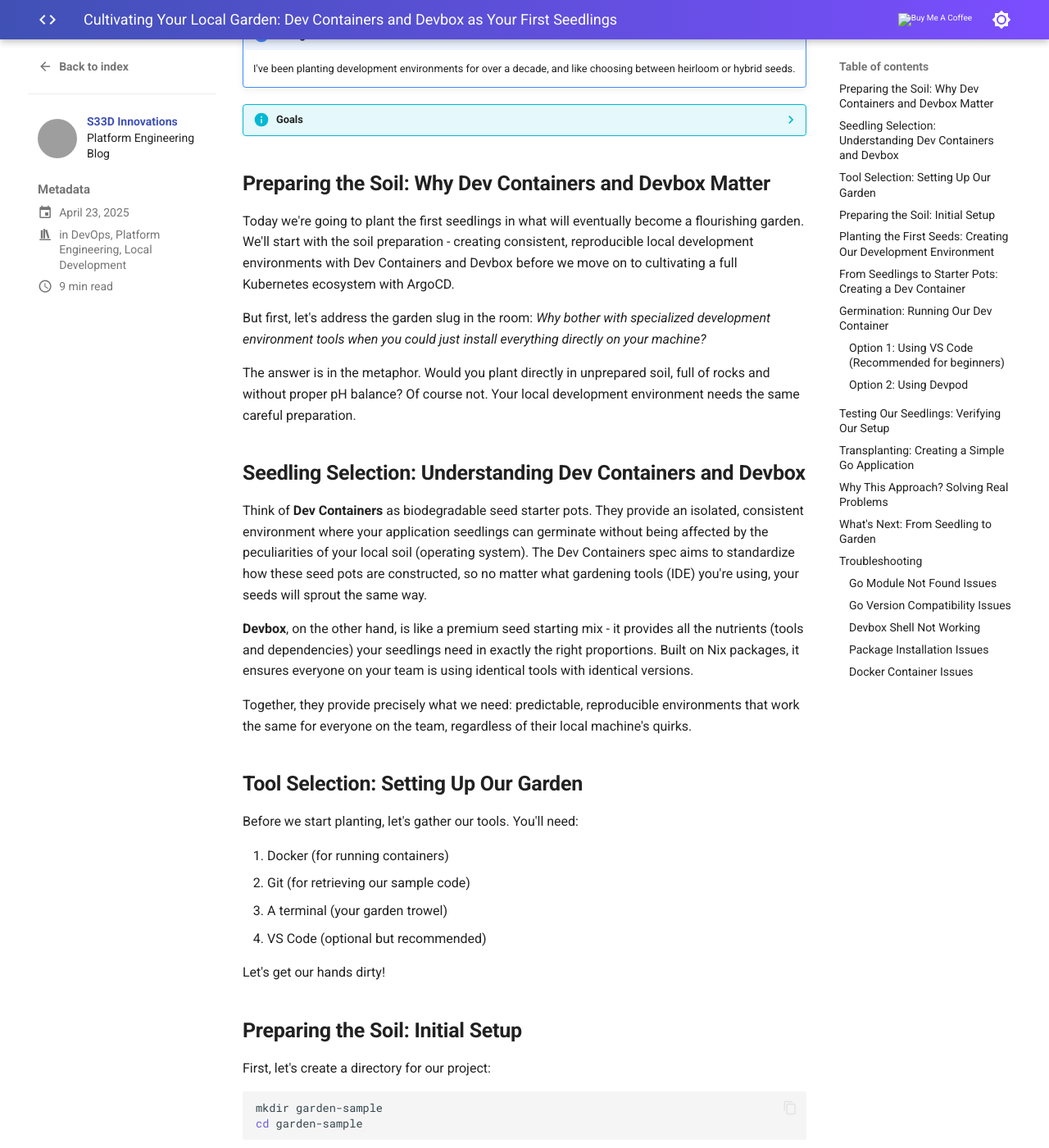
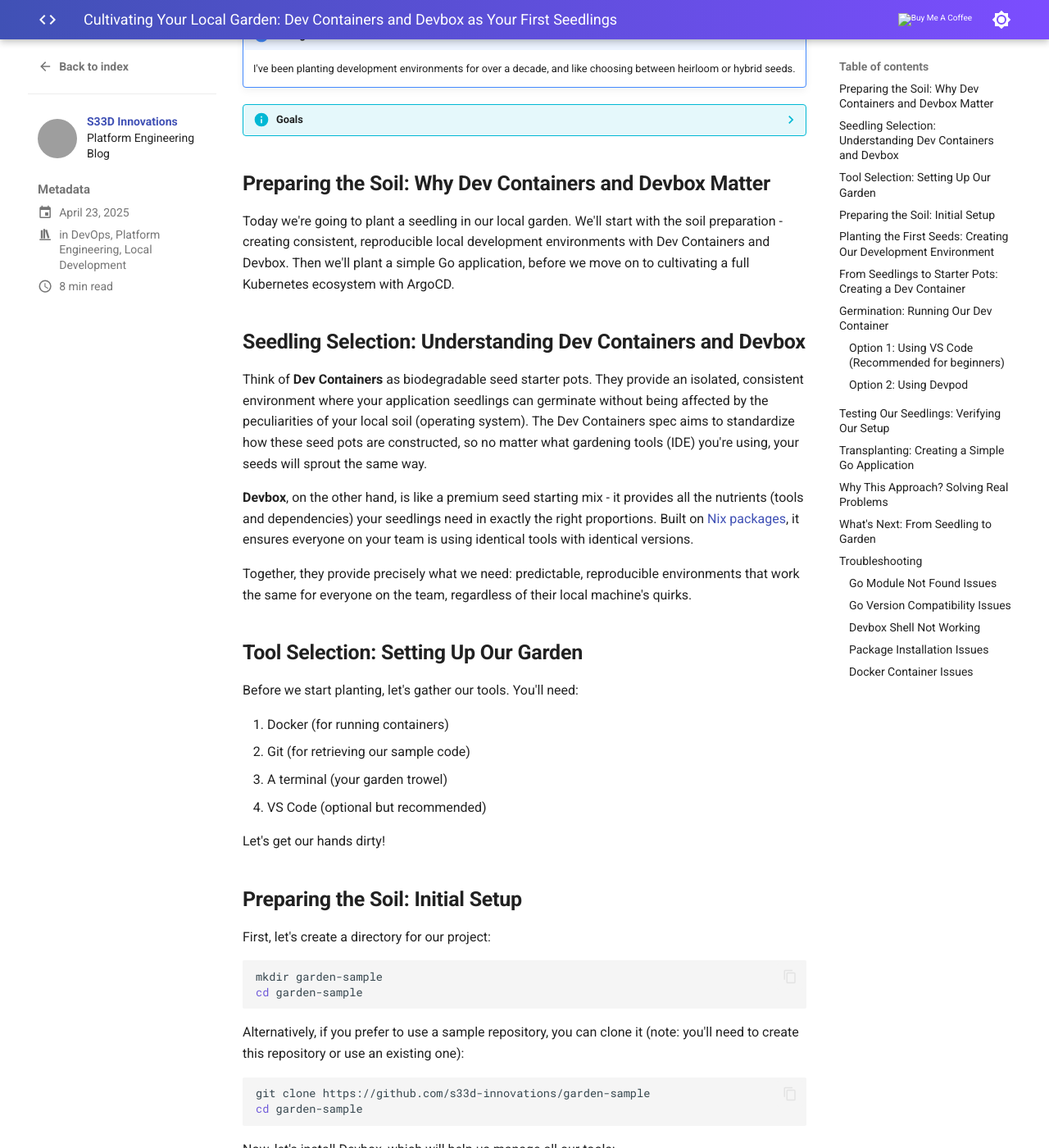
Before and after one commit to s33dunda/blog, an MkDocs documentation site: the page built from docs/posts/Principle-Horticulture/Cultivating-Your-Local-Garden.md, in a window 1280 px wide and 1400 px high, scrolled down 723 px. Shown: the whole window at 82% size. Built offline with MkDocs 1.6.1 and Material for MkDocs 9.7.7, drawn with Linux system fonts in a browser that asks for light colours; some of the changed text lies outside the part shown; grey boxes are pictures that could not be loaded.

Commit message:
Rewrite the intro

```diff
--- a/docs/posts/Principle-Horticulture/Cultivating-Your-Local-Garden.md
+++ b/docs/posts/Principle-Horticulture/Cultivating-Your-Local-Garden.md
@@ -30,11 +30,7 @@
 
 ## Preparing the Soil: Why Dev Containers and Devbox Matter
 
-Today we're going to plant the first seedlings in what will eventually become a flourishing garden. We'll start with the soil preparation - creating consistent, reproducible local development environments with Dev Containers and Devbox before we move on to cultivating a full Kubernetes ecosystem with ArgoCD.
-
-But first, let's address the garden slug in the room: _Why bother with specialized development environment tools when you could just install everything directly on your machine?_
-
-The answer is in the metaphor. Would you plant directly in unprepared soil, full of rocks and without proper pH balance? Of course not. Your local development environment needs the same careful preparation.
+Today we're going to plant a seedling in our local garden. We'll start with the soil preparation - creating consistent, reproducible local development environments with Dev Containers and Devbox. Then we'll plant a simple Go application, before we move on to cultivating a full Kubernetes ecosystem with ArgoCD.
 
 <!-- more -->
 
@@ -42,7 +38,7 @@
 
 Think of **Dev Containers** as biodegradable seed starter pots. They provide an isolated, consistent environment where your application seedlings can germinate without being affected by the peculiarities of your local soil (operating system). The Dev Containers spec aims to standardize how these seed pots are constructed, so no matter what gardening tools (IDE) you're using, your seeds will sprout the same way.
 
-**Devbox**, on the other hand, is like a premium seed starting mix - it provides all the nutrients (tools and dependencies) your seedlings need in exactly the right proportions. Built on Nix packages, it ensures everyone on your team is using identical tools with identical versions.
+**Devbox**, on the other hand, is like a premium seed starting mix - it provides all the nutrients (tools and dependencies) your seedlings need in exactly the right proportions. Built on [Nix packages](https://nixos.org/), it ensures everyone on your team is using identical tools with identical versions.
 
 Together, they provide precisely what we need: predictable, reproducible environments that work the same for everyone on the team, regardless of their local machine's quirks.
 
```
Also changed, not shown: other parts of docs/posts/Principle-Horticulture/Cultivating-Your-Local-Garden.md (+1 -1 lines).
